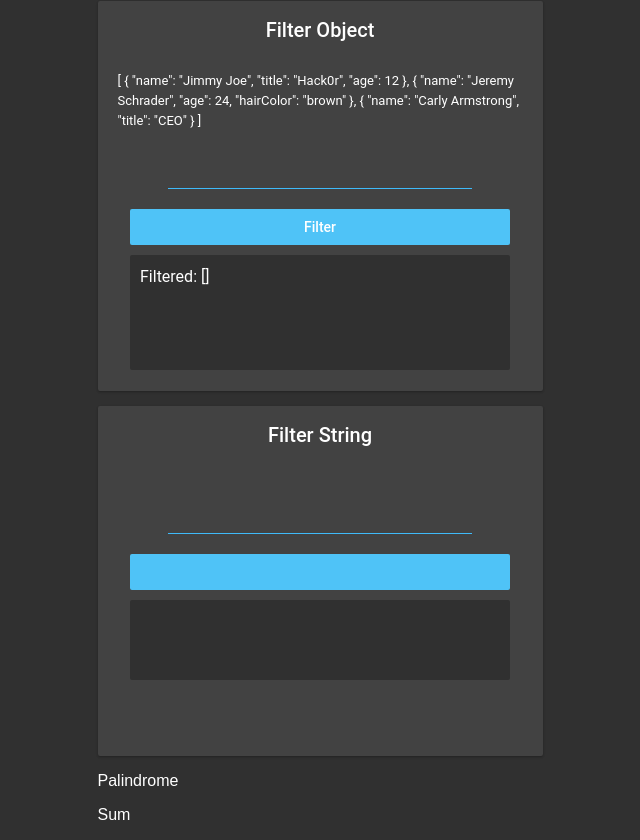
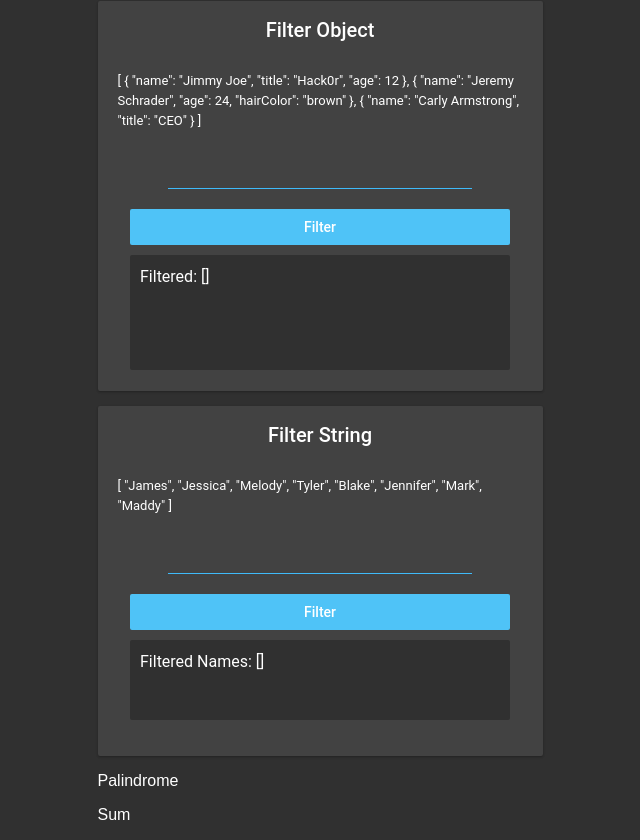
Before and after one commit to sdrew712/react-toy-problems, a React (Create React App) app: page / in a window 1280 px wide. Shown: the part 334-1174 px from the top of the page, without its empty margins (320-960 px from the left). Built offline with nearby package versions, Linux system fonts and the light colour scheme.

Commit message:
add nameFilter function

```diff
--- a/src/components/Topics/FilterString.js
+++ b/src/components/Topics/FilterString.js
@@ -16,10 +16,19 @@ const FilterString = () => {
   const [userInput, setUserInput] = useState("");
   const [filteredArray, setFilteredArray] = useState([]);
 
+  const nameFilter = (input) => {
+    const namesFiltered = unFilteredArray.filter((name) =>
+      name.includes(input)
+    );
+    setFilteredArray(namesFiltered);
+  };
+
   return (
     <div className="puzzleBox filterStringPB">
       <h4>Filter String</h4>
-      <span className="puzzleText"></span>
+      <span className="puzzleText">
+        {JSON.stringify(unFilteredArray, null, 10)}
+      </span>
       <input
         type="text"
         className="inputLine"
@@ -28,8 +37,15 @@ const FilterString = () => {
           setUserInput(target.value);
         }}
       />
-      <button className="confirmationButton"></button>
-      <span className="resultsBox filterStringRB"></span>
+      <button
+        className="confirmationButton"
+        onClick={() => nameFilter(userInput)}
+      >
+        Filter
+      </button>
+      <span className="resultsBox filterStringRB">
+        {"Filtered Names: " + JSON.stringify(filteredArray, null, 10)}
+      </span>
     </div>
   );
 };
```
